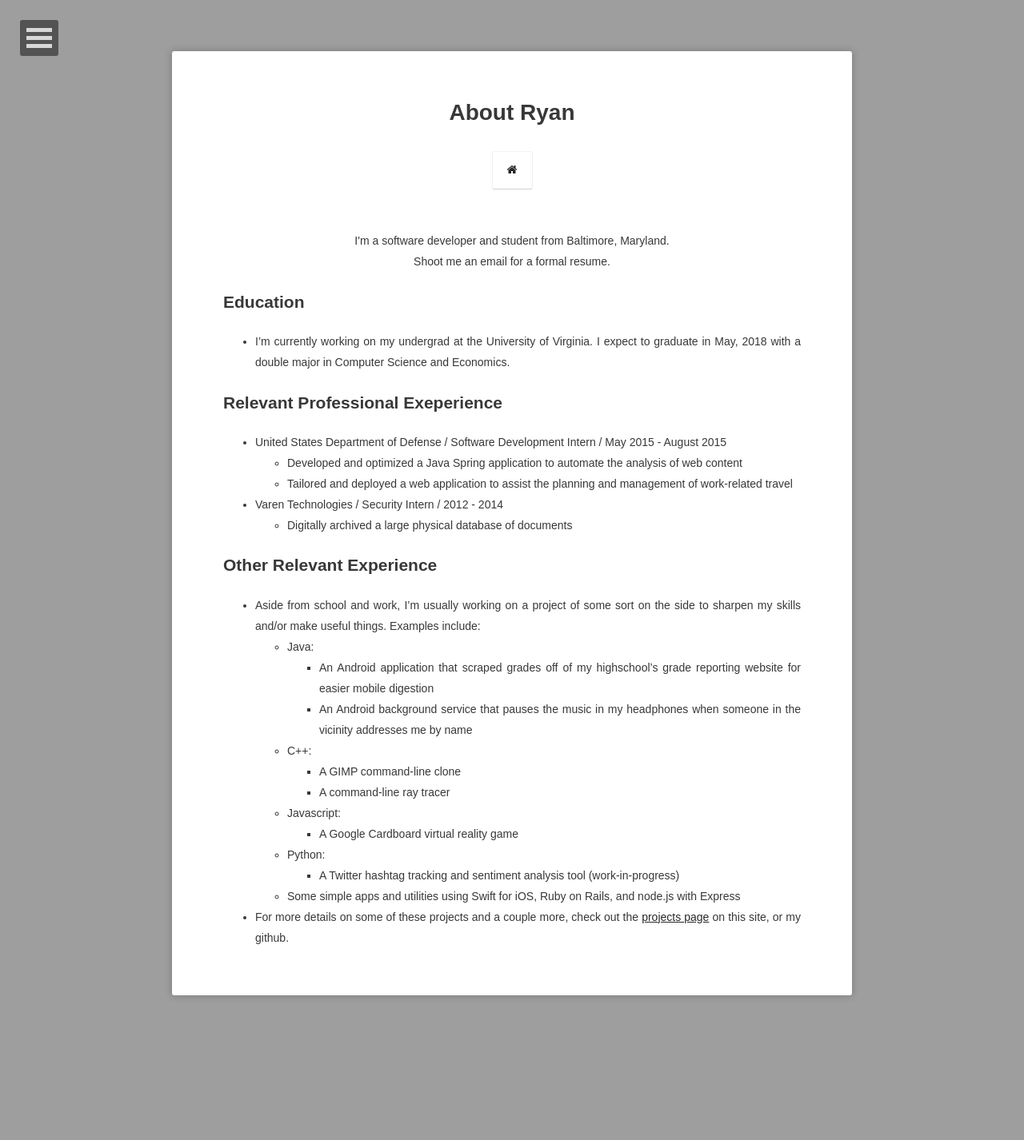
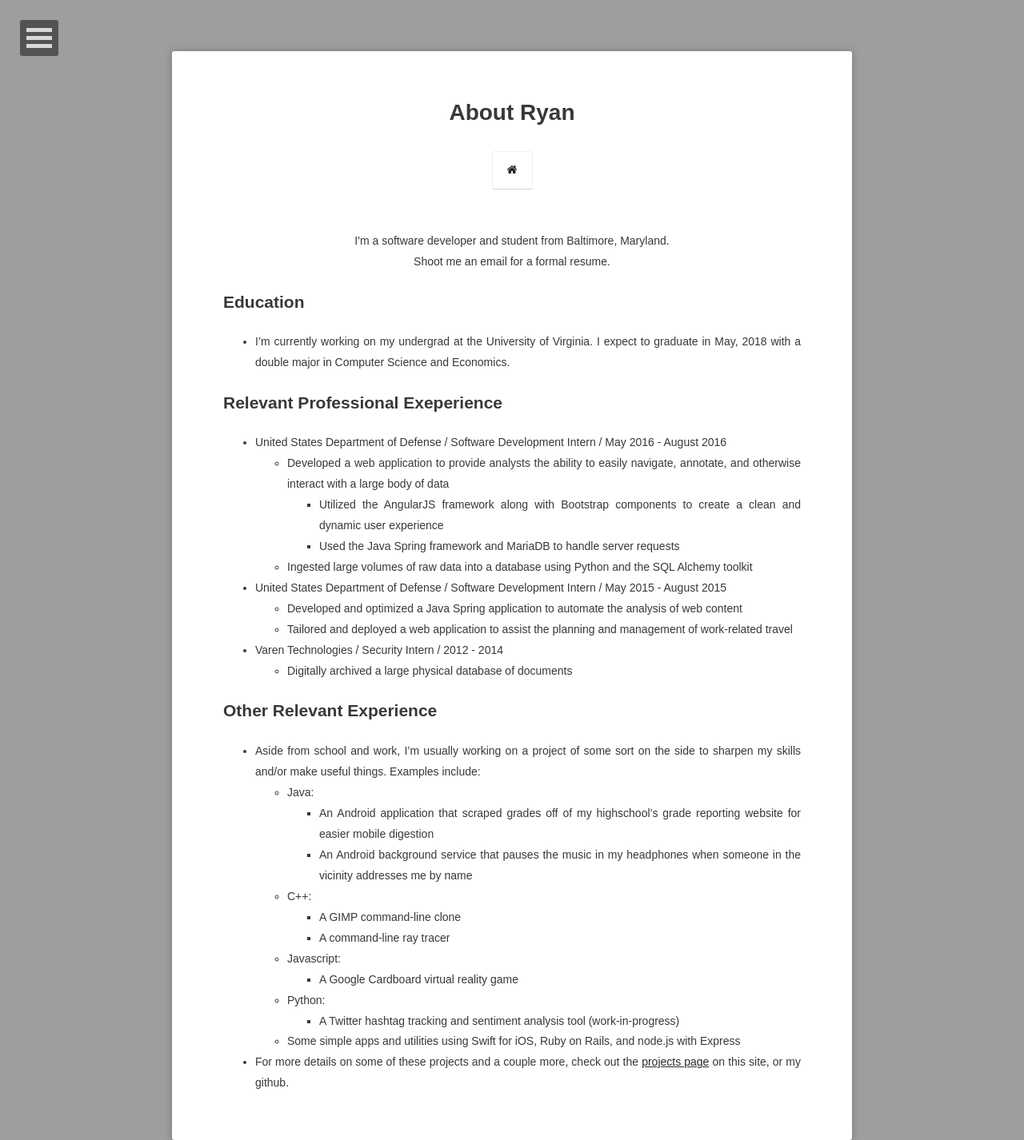
Before and after one commit to rjdean123/rjdean123.github.io, a Jekyll site: the page built from about/index.md, in a window 1280 px wide. Shown: the whole page at 80% size. Built offline with Jekyll 4.4.1, drawn with Linux system fonts in a browser that asks for light colours; some web fonts are replaced; before the commit the page ends 1245 px from its top, so only the background shows below that.

Commit message:
Update index.md

```diff
--- a/about/index.md
+++ b/about/index.md
@@ -13,6 +13,11 @@ Shoot me an email for a formal resume.</center>
 * I'm currently working on my undergrad at the University of Virginia. I expect to graduate in May, 2018 with a double major in Computer Science and Economics.
 
 ## Relevant Professional Exeperience
+* United States Department of Defense / Software Development Intern / May 2016 - August 2016
+    * Developed a web application to provide analysts the ability to easily navigate, annotate, and otherwise interact with a large body of data
+        * Utilized the AngularJS framework along with Bootstrap components to create a clean and dynamic user experience
+        * Used the Java Spring framework and MariaDB to handle server requests
+    * Ingested large volumes of raw data into a database using Python and the SQL Alchemy toolkit
 * United States Department of Defense / Software Development Intern / May 2015 - August 2015
 	* Developed and optimized a Java Spring application to automate the analysis of web content
 	* Tailored and deployed a web application to assist the planning and management of work-related travel
```
